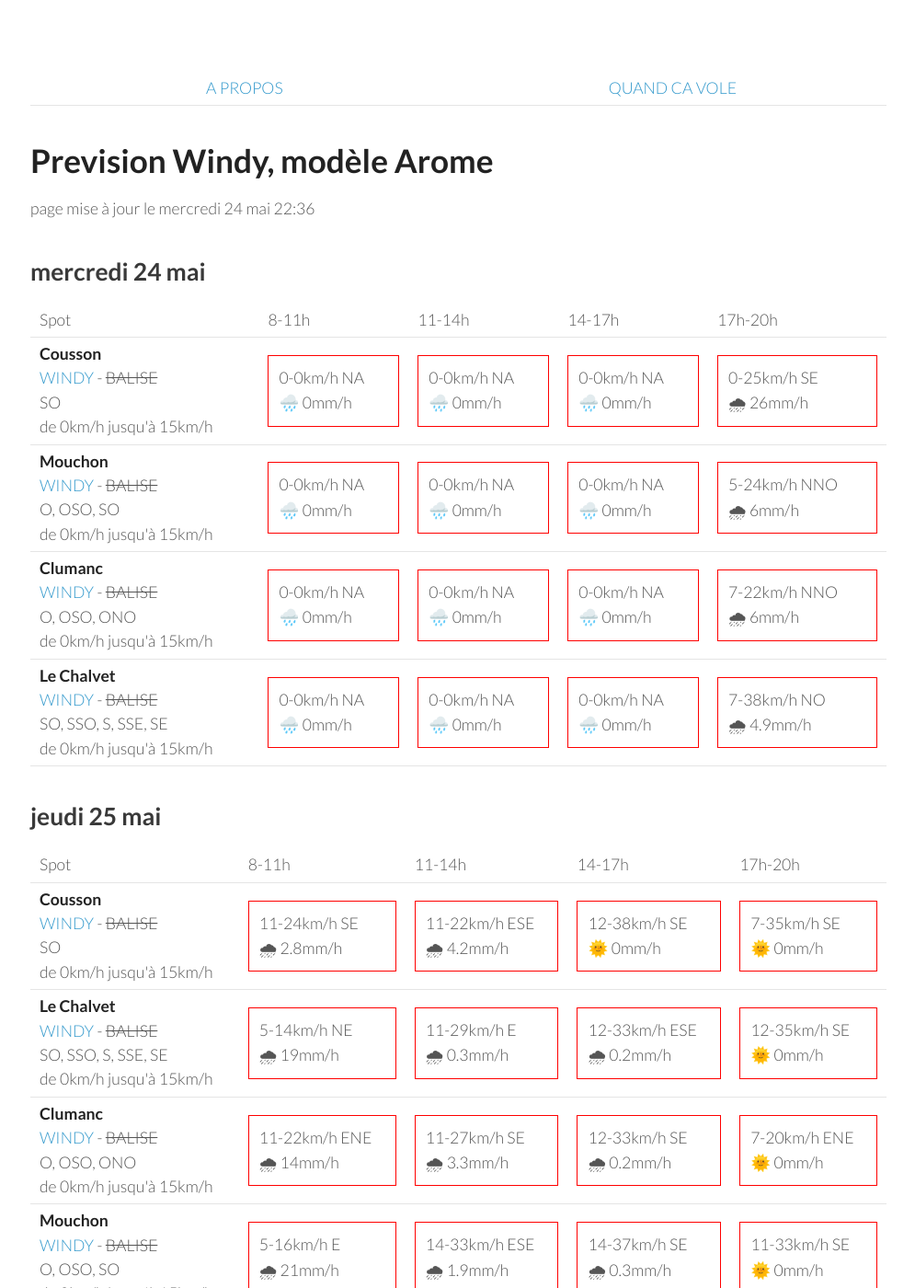
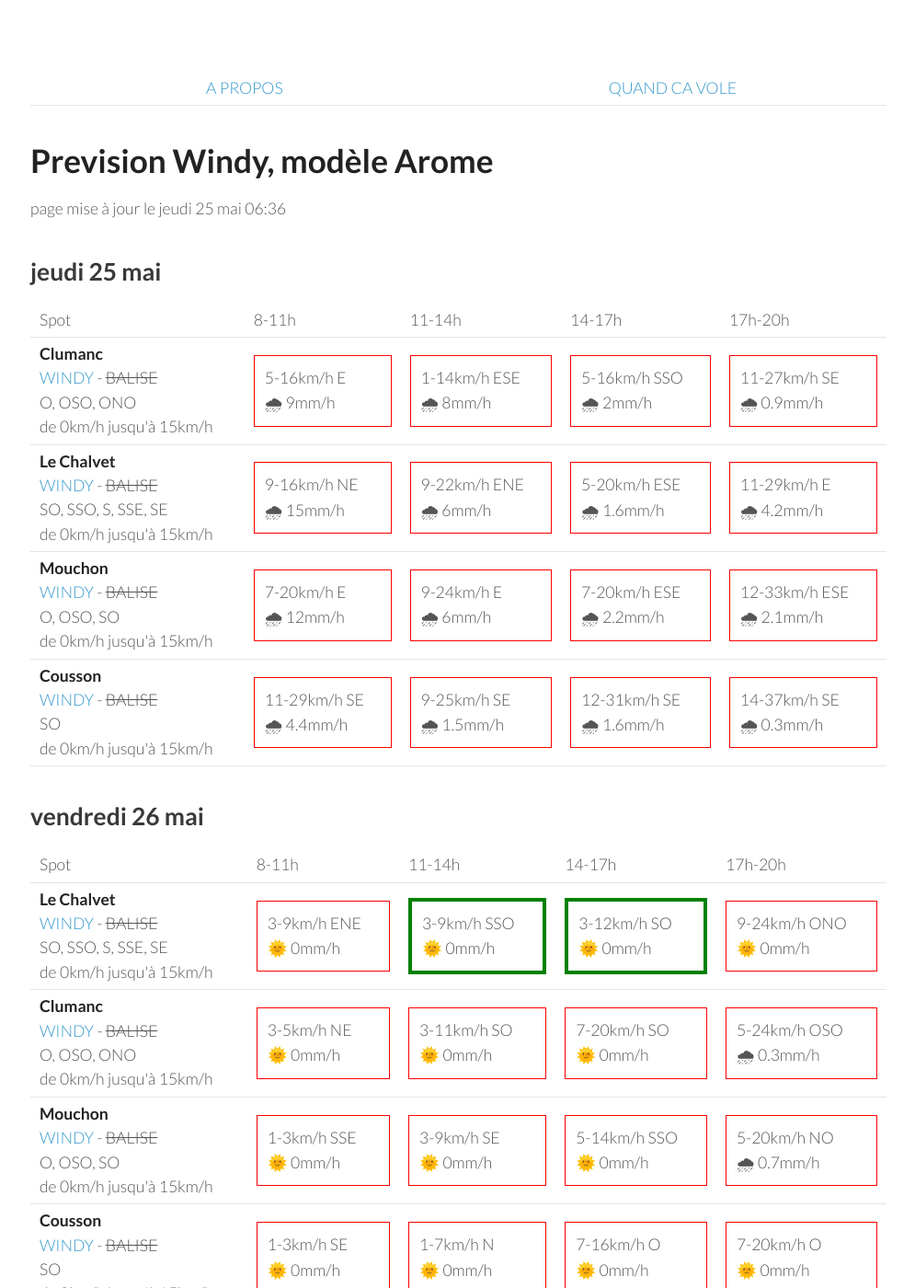
Before and after one commit to parapente-dans-le-nord/parapente-dans-le-nord.github.io, a Jekyll site: the page built from saint_andre.markdown, in a window 1280 px wide and 1400 px high. Shown: the whole window at 92% size, without its empty margins (25-1020 px from the left). Built offline with Jekyll 4.4.1, drawn with Linux system fonts in a browser that asks for light colours; some of the changed text lies outside the part shown.

Commit message:
update index.markdown

```diff
--- a/saint_andre.markdown
+++ b/saint_andre.markdown
@@ -7,60 +7,8 @@ title:  "Tous les spots"
 {: .links}
 
 # Prevision Windy, modèle Arome
-page mise à jour le mercredi 24 mai 22:36
+page mise à jour le jeudi 25 mai 06:36
 
-## mercredi 24 mai
-
-{::nomarkdown}
-<table>
-  <tbody>
-    <tr>
-      <td>Spot</td>
-      <td>8-11h</td>
-      <td>11-14h</td>
-      <td>14-17h</td>
-      <td>17h-20h</td>
-    </tr>
-<tr>
-        <td><strong>Cousson</strong><br><a href="https://windy.com/44.054/6.240?43.940,6.241,10,m:eSAaglz">WINDY</a> - <span class="no-balise"> BALISE </span><br> <span class="vent-favorable">SO</span><br><span class="force-vent">de 0km/h jusqu'à 15km/h</span> </td>
-
-            <td><div class="not-flyable"><p>0-0km/h NA</p><p>🌧️ 0mm/h</p></div></td>
-            <td><div class="not-flyable"><p>0-0km/h NA</p><p>🌧️ 0mm/h</p></div></td>
-            <td><div class="not-flyable"><p>0-0km/h NA</p><p>🌧️ 0mm/h</p></div></td>
-            <td><div class="not-flyable"><p>0-25km/h SE</p><p>🌧 26mm/h</p></div></td>
-
-    </tr>
-<tr>
-        <td><strong>Mouchon</strong><br><a href="https://windy.com/43.992/6.424?43.878,6.425,10,m:eSuaglR">WINDY</a> - <span class="no-balise"> BALISE </span><br> <span class="vent-favorable">O, OSO, SO</span><br><span class="force-vent">de 0km/h jusqu'à 15km/h</span> </td>
-
-            <td><div class="not-flyable"><p>0-0km/h NA</p><p>🌧️ 0mm/h</p></div></td>
-            <td><div class="not-flyable"><p>0-0km/h NA</p><p>🌧️ 0mm/h</p></div></td>
-            <td><div class="not-flyable"><p>0-0km/h NA</p><p>🌧️ 0mm/h</p></div></td>
-            <td><div class="not-flyable"><p>5-24km/h NNO</p><p>🌧 6mm/h</p></div></td>
-
-    </tr>
-<tr>
-        <td><strong>Clumanc</strong><br><a href="https://windy.com/44.027/6.402?43.914,6.403,10,m:eSxaglP">WINDY</a> - <span class="no-balise"> BALISE </span><br> <span class="vent-favorable">O, OSO, ONO</span><br><span class="force-vent">de 0km/h jusqu'à 15km/h</span> </td>
-
-            <td><div class="not-flyable"><p>0-0km/h NA</p><p>🌧️ 0mm/h</p></div></td>
-            <td><div class="not-flyable"><p>0-0km/h NA</p><p>🌧️ 0mm/h</p></div></td>
-            <td><div class="not-flyable"><p>0-0km/h NA</p><p>🌧️ 0mm/h</p></div></td>
-            <td><div class="not-flyable"><p>7-22km/h NNO</p><p>🌧 6mm/h</p></div></td>
-
-    </tr>
-<tr>
-        <td><strong>Le Chalvet</strong><br><a href="https://windy.com/43.979/6.480?43.866,6.480,10,m:eSsaglX">WINDY</a> - <span class="no-balise"> BALISE </span><br> <span class="vent-favorable">SO, SSO, S, SSE, SE</span><br><span class="force-vent">de 0km/h jusqu'à 15km/h</span> </td>
-
-            <td><div class="not-flyable"><p>0-0km/h NA</p><p>🌧️ 0mm/h</p></div></td>
-            <td><div class="not-flyable"><p>0-0km/h NA</p><p>🌧️ 0mm/h</p></div></td>
-            <td><div class="not-flyable"><p>0-0km/h NA</p><p>🌧️ 0mm/h</p></div></td>
-            <td><div class="not-flyable"><p>7-38km/h NO</p><p>🌧 4.9mm/h</p></div></td>
-
-    </tr>
-
-</tbody>
-</table>
-{:/}
 ## jeudi 25 mai
 
 {::nomarkdown}
@@ -74,42 +22,42 @@ page mise à jour le mercredi 24 mai 22:36
       <td>17h-20h</td>
     </tr>
 <tr>
-        <td><strong>Cousson</strong><br><a href="https://windy.com/44.054/6.240?43.940,6.241,10,m:eSAaglz">WINDY</a> - <span class="no-balise"> BALISE </span><br> <span class="vent-favorable">SO</span><br><span class="force-vent">de 0km/h jusqu'à 15km/h</span> </td>
+        <td><strong>Clumanc</strong><br><a href="https://windy.com/44.027/6.402?43.914,6.403,10,m:eSxaglP">WINDY</a> - <span class="no-balise"> BALISE </span><br> <span class="vent-favorable">O, OSO, ONO</span><br><span class="force-vent">de 0km/h jusqu'à 15km/h</span> </td>
 
-            <td><div class="not-flyable"><p>11-24km/h SE</p><p>🌧 2.8mm/h</p></div></td>
-            <td><div class="not-flyable"><p>11-22km/h ESE</p><p>🌧 4.2mm/h</p></div></td>
-            <td><div class="not-flyable"><p>12-38km/h SE</p><p>🌞 0mm/h</p></div></td>
-            <td><div class="not-flyable"><p>7-35km/h SE</p><p>🌞 0mm/h</p></div></td>
+            <td><div class="not-flyable"><p>5-16km/h E</p><p>🌧 9mm/h</p></div></td>
+            <td><div class="not-flyable"><p>1-14km/h ESE</p><p>🌧 8mm/h</p></div></td>
+            <td><div class="not-flyable"><p>5-16km/h SSO</p><p>🌧 2mm/h</p></div></td>
+            <td><div class="not-flyable"><p>11-27km/h SE</p><p>🌧 0.9mm/h</p></div></td>
 
 
     </tr>
 <tr>
         <td><strong>Le Chalvet</strong><br><a href="https://windy.com/43.979/6.480?43.866,6.480,10,m:eSsaglX">WINDY</a> - <span class="no-balise"> BALISE </span><br> <span class="vent-favorable">SO, SSO, S, SSE, SE</span><br><span class="force-vent">de 0km/h jusqu'à 15km/h</span> </td>
 
-            <td><div class="not-flyable"><p>5-14km/h NE</p><p>🌧 19mm/h</p></div></td>
-            <td><div class="not-flyable"><p>11-29km/h E</p><p>🌧 0.3mm/h</p></div></td>
-            <td><div class="not-flyable"><p>12-33km/h ESE</p><p>🌧 0.2mm/h</p></div></td>
-            <td><div class="not-flyable"><p>12-35km/h SE</p><p>🌞 0mm/h</p></div></td>
-
-
-    </tr>
-<tr>
-        <td><strong>Clumanc</strong><br><a href="https://windy.com/44.027/6.402?43.914,6.403,10,m:eSxaglP">WINDY</a> - <span class="no-balise"> BALISE </span><br> <span class="vent-favorable">O, OSO, ONO</span><br><span class="force-vent">de 0km/h jusqu'à 15km/h</span> </td>
-
-            <td><div class="not-flyable"><p>11-22km/h ENE</p><p>🌧 14mm/h</p></div></td>
-            <td><div class="not-flyable"><p>11-27km/h SE</p><p>🌧 3.3mm/h</p></div></td>
-            <td><div class="not-flyable"><p>12-33km/h SE</p><p>🌧 0.2mm/h</p></div></td>
-            <td><div class="not-flyable"><p>7-20km/h ENE</p><p>🌞 0mm/h</p></div></td>
+            <td><div class="not-flyable"><p>9-16km/h NE</p><p>🌧 15mm/h</p></div></td>
+            <td><div class="not-flyable"><p>9-22km/h ENE</p><p>🌧 6mm/h</p></div></td>
+            <td><div class="not-flyable"><p>5-20km/h ESE</p><p>🌧 1.6mm/h</p></div></td>
+            <td><div class="not-flyable"><p>11-29km/h E</p><p>🌧 4.2mm/h</p></div></td>
 
 
     </tr>
 <tr>
         <td><strong>Mouchon</strong><br><a href="https://windy.com/43.992/6.424?43.878,6.425,10,m:eSuaglR">WINDY</a> - <span class="no-balise"> BALISE </span><br> <span class="vent-favorable">O, OSO, SO</span><br><span class="force-vent">de 0km/h jusqu'à 15km/h</span> </td>
 
-            <td><div class="not-flyable"><p>5-16km/h E</p><p>🌧 21mm/h</p></div></td>
-            <td><div class="not-flyable"><p>14-33km/h ESE</p><p>🌧 1.9mm/h</p></div></td>
+            <td><div class="not-flyable"><p>7-20km/h E</p><p>🌧 12mm/h</p></div></td>
+            <td><div class="not-flyable"><p>9-24km/h E</p><p>🌧 6mm/h</p></div></td>
+            <td><div class="not-flyable"><p>7-20km/h ESE</p><p>🌧 2.2mm/h</p></div></td>
+            <td><div class="not-flyable"><p>12-33km/h ESE</p><p>🌧 2.1mm/h</p></div></td>
+
+
+    </tr>
+<tr>
+        <td><strong>Cousson</strong><br><a href="https://windy.com/44.054/6.240?43.940,6.241,10,m:eSAaglz">WINDY</a> - <span class="no-balise"> BALISE </span><br> <span class="vent-favorable">SO</span><br><span class="force-vent">de 0km/h jusqu'à 15km/h</span> </td>
+
+            <td><div class="not-flyable"><p>11-29km/h SE</p><p>🌧 4.4mm/h</p></div></td>
+            <td><div class="not-flyable"><p>9-25km/h SE</p><p>🌧 1.5mm/h</p></div></td>
+            <td><div class="not-flyable"><p>12-31km/h SE</p><p>🌧 1.6mm/h</p></div></td>
             <td><div class="not-flyable"><p>14-37km/h SE</p><p>🌧 0.3mm/h</p></div></td>
-            <td><div class="not-flyable"><p>11-33km/h SE</p><p>🌞 0mm/h</p></div></td>
 
 
     </tr>
@@ -130,22 +78,12 @@ page mise à jour le mercredi 24 mai 22:36
       <td>17h-20h</td>
     </tr>
 <tr>
-        <td><strong>Cousson</strong><br><a href="https://windy.com/44.054/6.240?43.940,6.241,10,m:eSAaglz">WINDY</a> - <span class="no-balise"> BALISE </span><br> <span class="vent-favorable">SO</span><br><span class="force-vent">de 0km/h jusqu'à 15km/h</span> </td>
-
-            <td><div class="not-flyable"><p>1-3km/h ENE</p><p>🌞 0mm/h</p></div></td>
-            <td><div class="not-flyable"><p>5-18km/h OSO</p><p>🌞 0mm/h</p></div></td>
-            <td><div class="not-flyable"><p>5-20km/h OSO</p><p>🌞 0mm/h</p></div></td>
-            <td><div class="not-flyable"><p>5-22km/h SO</p><p>🌧 0.2mm/h</p></div></td>
-
-
-    </tr>
-<tr>
         <td><strong>Le Chalvet</strong><br><a href="https://windy.com/43.979/6.480?43.866,6.480,10,m:eSsaglX">WINDY</a> - <span class="no-balise"> BALISE </span><br> <span class="vent-favorable">SO, SSO, S, SSE, SE</span><br><span class="force-vent">de 0km/h jusqu'à 15km/h</span> </td>
 
-            <td><div class="not-flyable"><p>3-7km/h NNE</p><p>🌞 0mm/h</p></div></td>
-            <td><div class="not-flyable"><p>3-16km/h SSO</p><p>🌞 0mm/h</p></div></td>
-            <td><div class="not-flyable"><p>3-18km/h SO</p><p>🌧 0.3mm/h</p></div></td>
-            <td><div class="not-flyable"><p>7-25km/h OSO</p><p>🌧 1.3mm/h</p></div></td>
+            <td><div class="not-flyable"><p>3-9km/h ENE</p><p>🌞 0mm/h</p></div></td>
+            <td><div class="flyable"><p>3-9km/h SSO</p><p>🌞 0mm/h</p></div></td>
+            <td><div class="flyable"><p>3-12km/h SO</p><p>🌞 0mm/h</p></div></td>
+            <td><div class="not-flyable"><p>9-24km/h ONO</p><p>🌞 0mm/h</p></div></td>
 
 
     </tr>
@@ -153,19 +91,29 @@ page mise à jour le mercredi 24 mai 22:36
         <td><strong>Clumanc</strong><br><a href="https://windy.com/44.027/6.402?43.914,6.403,10,m:eSxaglP">WINDY</a> - <span class="no-balise"> BALISE </span><br> <span class="vent-favorable">O, OSO, ONO</span><br><span class="force-vent">de 0km/h jusqu'à 15km/h</span> </td>
 
             <td><div class="not-flyable"><p>3-5km/h NE</p><p>🌞 0mm/h</p></div></td>
-            <td><div class="not-flyable"><p>5-18km/h OSO</p><p>🌞 0mm/h</p></div></td>
-            <td><div class="not-flyable"><p>5-20km/h OSO</p><p>🌧 0.3mm/h</p></div></td>
-            <td><div class="not-flyable"><p>5-24km/h SO</p><p>🌧 1.7mm/h</p></div></td>
+            <td><div class="not-flyable"><p>3-11km/h SO</p><p>🌞 0mm/h</p></div></td>
+            <td><div class="not-flyable"><p>7-20km/h SO</p><p>🌞 0mm/h</p></div></td>
+            <td><div class="not-flyable"><p>5-24km/h OSO</p><p>🌧 0.3mm/h</p></div></td>
 
 
     </tr>
 <tr>
         <td><strong>Mouchon</strong><br><a href="https://windy.com/43.992/6.424?43.878,6.425,10,m:eSuaglR">WINDY</a> - <span class="no-balise"> BALISE </span><br> <span class="vent-favorable">O, OSO, SO</span><br><span class="force-vent">de 0km/h jusqu'à 15km/h</span> </td>
 
-            <td><div class="not-flyable"><p>1-1km/h NNO</p><p>🌞 0mm/h</p></div></td>
-            <td><div class="not-flyable"><p>3-18km/h SO</p><p>🌞 0mm/h</p></div></td>
-            <td><div class="not-flyable"><p>3-18km/h OSO</p><p>🌧 0.3mm/h</p></div></td>
-            <td><div class="not-flyable"><p>5-24km/h SO</p><p>🌧 2mm/h</p></div></td>
+            <td><div class="not-flyable"><p>1-3km/h SSE</p><p>🌞 0mm/h</p></div></td>
+            <td><div class="not-flyable"><p>3-9km/h SE</p><p>🌞 0mm/h</p></div></td>
+            <td><div class="not-flyable"><p>5-14km/h SSO</p><p>🌞 0mm/h</p></div></td>
+            <td><div class="not-flyable"><p>5-20km/h NO</p><p>🌧 0.7mm/h</p></div></td>
+
+
+    </tr>
+<tr>
+        <td><strong>Cousson</strong><br><a href="https://windy.com/44.054/6.240?43.940,6.241,10,m:eSAaglz">WINDY</a> - <span class="no-balise"> BALISE </span><br> <span class="vent-favorable">SO</span><br><span class="force-vent">de 0km/h jusqu'à 15km/h</span> </td>
+
+            <td><div class="not-flyable"><p>1-3km/h SE</p><p>🌞 0mm/h</p></div></td>
+            <td><div class="not-flyable"><p>1-7km/h N</p><p>🌞 0mm/h</p></div></td>
+            <td><div class="not-flyable"><p>7-16km/h O</p><p>🌞 0mm/h</p></div></td>
+            <td><div class="not-flyable"><p>7-20km/h O</p><p>🌞 0mm/h</p></div></td>
 
 
     </tr>
@@ -186,12 +134,22 @@ page mise à jour le mercredi 24 mai 22:36
       <td>17h-20h</td>
     </tr>
 <tr>
+        <td><strong>Clumanc</strong><br><a href="https://windy.com/44.027/6.402?43.914,6.403,10,m:eSxaglP">WINDY</a> - <span class="no-balise"> BALISE </span><br> <span class="vent-favorable">O, OSO, ONO</span><br><span class="force-vent">de 0km/h jusqu'à 15km/h</span> </td>
+
+            <td><div class="not-flyable"><p>5-18km/h E</p><p>🌞 0mm/h</p></div></td>
+            <td><div class="not-flyable"><p>5-22km/h S</p><p>🌞 0mm/h</p></div></td>
+            <td><div class="not-flyable"><p>9-27km/h OSO</p><p>🌞 0mm/h</p></div></td>
+            <td><div class="not-flyable"><p>9-29km/h O</p><p>🌧 0.3mm/h</p></div></td>
+
+
+    </tr>
+<tr>
         <td><strong>Cousson</strong><br><a href="https://windy.com/44.054/6.240?43.940,6.241,10,m:eSAaglz">WINDY</a> - <span class="no-balise"> BALISE </span><br> <span class="vent-favorable">SO</span><br><span class="force-vent">de 0km/h jusqu'à 15km/h</span> </td>
 
-            <td><div class="not-flyable"><p>7-18km/h ENE</p><p>🌞 0mm/h</p></div></td>
+            <td><div class="not-flyable"><p>7-18km/h E</p><p>🌞 0mm/h</p></div></td>
             <td><div class="not-flyable"><p>5-18km/h SSO</p><p>🌞 0mm/h</p></div></td>
-            <td><div class="not-flyable"><p>11-29km/h SO</p><p>🌧 0.3mm/h</p></div></td>
-            <td><div class="not-flyable"><p>9-29km/h OSO</p><p>🌧 0.2mm/h</p></div></td>
+            <td><div class="not-flyable"><p>9-27km/h OSO</p><p>🌧 0.2mm/h</p></div></td>
+            <td><div class="not-flyable"><p>9-29km/h OSO</p><p>🌧 0.5mm/h</p></div></td>
 
 
     </tr>
@@ -199,29 +157,19 @@ page mise à jour le mercredi 24 mai 22:36
         <td><strong>Le Chalvet</strong><br><a href="https://windy.com/43.979/6.480?43.866,6.480,10,m:eSsaglX">WINDY</a> - <span class="no-balise"> BALISE </span><br> <span class="vent-favorable">SO, SSO, S, SSE, SE</span><br><span class="force-vent">de 0km/h jusqu'à 15km/h</span> </td>
 
             <td><div class="not-flyable"><p>5-14km/h E</p><p>🌞 0mm/h</p></div></td>
-            <td><div class="not-flyable"><p>7-22km/h SE</p><p>🌞 0mm/h</p></div></td>
-            <td><div class="not-flyable"><p>7-24km/h SO</p><p>🌧 0.2mm/h</p></div></td>
-            <td><div class="not-flyable"><p>9-25km/h OSO</p><p>🌧 0.3mm/h</p></div></td>
-
-
-    </tr>
-<tr>
-        <td><strong>Clumanc</strong><br><a href="https://windy.com/44.027/6.402?43.914,6.403,10,m:eSxaglP">WINDY</a> - <span class="no-balise"> BALISE </span><br> <span class="vent-favorable">O, OSO, ONO</span><br><span class="force-vent">de 0km/h jusqu'à 15km/h</span> </td>
-
-            <td><div class="not-flyable"><p>7-18km/h E</p><p>🌞 0mm/h</p></div></td>
-            <td><div class="not-flyable"><p>5-22km/h SSE</p><p>🌞 0mm/h</p></div></td>
-            <td><div class="not-flyable"><p>9-27km/h OSO</p><p>🌞 0mm/h</p></div></td>
-            <td><div class="not-flyable"><p>9-29km/h OSO</p><p>🌧 0.3mm/h</p></div></td>
+            <td><div class="not-flyable"><p>5-20km/h SSE</p><p>🌞 0mm/h</p></div></td>
+            <td><div class="not-flyable"><p>7-24km/h SO</p><p>🌞 0mm/h</p></div></td>
+            <td><div class="not-flyable"><p>9-27km/h O</p><p>🌧 0.4mm/h</p></div></td>
 
 
     </tr>
 <tr>
         <td><strong>Mouchon</strong><br><a href="https://windy.com/43.992/6.424?43.878,6.425,10,m:eSuaglR">WINDY</a> - <span class="no-balise"> BALISE </span><br> <span class="vent-favorable">O, OSO, SO</span><br><span class="force-vent">de 0km/h jusqu'à 15km/h</span> </td>
 
-            <td><div class="not-flyable"><p>5-16km/h E</p><p>🌞 0mm/h</p></div></td>
-            <td><div class="not-flyable"><p>7-22km/h SE</p><p>🌞 0mm/h</p></div></td>
-            <td><div class="not-flyable"><p>7-24km/h SO</p><p>🌧 0.2mm/h</p></div></td>
-            <td><div class="not-flyable"><p>9-25km/h OSO</p><p>🌧 0.3mm/h</p></div></td>
+            <td><div class="not-flyable"><p>5-16km/h ESE</p><p>🌞 0mm/h</p></div></td>
+            <td><div class="not-flyable"><p>5-20km/h SSE</p><p>🌞 0mm/h</p></div></td>
+            <td><div class="not-flyable"><p>9-25km/h SO</p><p>🌞 0mm/h</p></div></td>
+            <td><div class="not-flyable"><p>9-27km/h O</p><p>🌧 0.3mm/h</p></div></td>
 
 
     </tr>
@@ -244,8 +192,8 @@ page mise à jour le mercredi 24 mai 22:36
 <tr>
         <td><strong>Clumanc</strong><br><a href="https://windy.com/44.027/6.402?43.914,6.403,10,m:eSxaglP">WINDY</a> - <span class="no-balise"> BALISE </span><br> <span class="vent-favorable">O, OSO, ONO</span><br><span class="force-vent">de 0km/h jusqu'à 15km/h</span> </td>
 
-            <td><div class="not-flyable"><p>3-12km/h ESE</p><p>🌞 0mm/h</p></div></td>
-            <td><div class="not-flyable"><p>9-27km/h O</p><p>🌞 0mm/h</p></div></td>
+            <td><div class="not-flyable"><p>5-12km/h ESE</p><p>🌞 0mm/h</p></div></td>
+            <td><div class="not-flyable"><p>9-25km/h O</p><p>🌧 0.2mm/h</p></div></td>
             <td><div class="not-flyable"><p>5-29km/h O</p><p>🌧 0.8mm/h</p></div></td>
             <td><div class="not-flyable"><p>3-22km/h NNE</p><p>🌧 5mm/h</p></div></td>
 
@@ -254,8 +202,8 @@ page mise à jour le mercredi 24 mai 22:36
 <tr>
         <td><strong>Mouchon</strong><br><a href="https://windy.com/43.992/6.424?43.878,6.425,10,m:eSuaglR">WINDY</a> - <span class="no-balise"> BALISE </span><br> <span class="vent-favorable">O, OSO, SO</span><br><span class="force-vent">de 0km/h jusqu'à 15km/h</span> </td>
 
-            <td><div class="not-flyable"><p>3-11km/h ESE</p><p>🌞 0mm/h</p></div></td>
-            <td><div class="not-flyable"><p>9-25km/h O</p><p>🌞 0mm/h</p></div></td>
+            <td><div class="not-flyable"><p>5-12km/h ESE</p><p>🌞 0mm/h</p></div></td>
+            <td><div class="not-flyable"><p>7-24km/h O</p><p>🌧 0.2mm/h</p></div></td>
             <td><div class="not-flyable"><p>5-29km/h OSO</p><p>🌧 1.2mm/h</p></div></td>
             <td><div class="not-flyable"><p>3-24km/h N</p><p>🌧 4.9mm/h</p></div></td>
 
@@ -264,8 +212,8 @@ page mise à jour le mercredi 24 mai 22:36
 <tr>
         <td><strong>Cousson</strong><br><a href="https://windy.com/44.054/6.240?43.940,6.241,10,m:eSAaglz">WINDY</a> - <span class="no-balise"> BALISE </span><br> <span class="vent-favorable">SO</span><br><span class="force-vent">de 0km/h jusqu'à 15km/h</span> </td>
 
-            <td><div class="not-flyable"><p>5-16km/h E</p><p>🌞 0mm/h</p></div></td>
-            <td><div class="not-flyable"><p>7-24km/h OSO</p><p>🌞 0mm/h</p></div></td>
+            <td><div class="not-flyable"><p>5-14km/h E</p><p>🌞 0mm/h</p></div></td>
+            <td><div class="not-flyable"><p>7-22km/h O</p><p>🌞 0mm/h</p></div></td>
             <td><div class="not-flyable"><p>5-25km/h OSO</p><p>🌧 0.5mm/h</p></div></td>
             <td><div class="not-flyable"><p>5-25km/h ENE</p><p>🌧 6mm/h</p></div></td>
 
@@ -274,8 +222,8 @@ page mise à jour le mercredi 24 mai 22:36
 <tr>
         <td><strong>Le Chalvet</strong><br><a href="https://windy.com/43.979/6.480?43.866,6.480,10,m:eSsaglX">WINDY</a> - <span class="no-balise"> BALISE </span><br> <span class="vent-favorable">SO, SSO, S, SSE, SE</span><br><span class="force-vent">de 0km/h jusqu'à 15km/h</span> </td>
 
-            <td><div class="not-flyable"><p>3-11km/h ESE</p><p>🌞 0mm/h</p></div></td>
-            <td><div class="not-flyable"><p>9-25km/h O</p><p>🌞 0mm/h</p></div></td>
+            <td><div class="not-flyable"><p>3-12km/h ESE</p><p>🌞 0mm/h</p></div></td>
+            <td><div class="not-flyable"><p>7-24km/h O</p><p>🌧 0.2mm/h</p></div></td>
             <td><div class="not-flyable"><p>3-29km/h SSO</p><p>🌧 2.5mm/h</p></div></td>
             <td><div class="not-flyable"><p>3-24km/h NNO</p><p>🌧 2.8mm/h</p></div></td>
 
```
